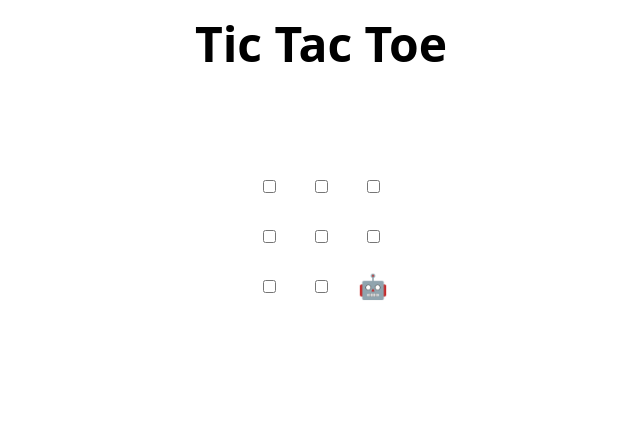
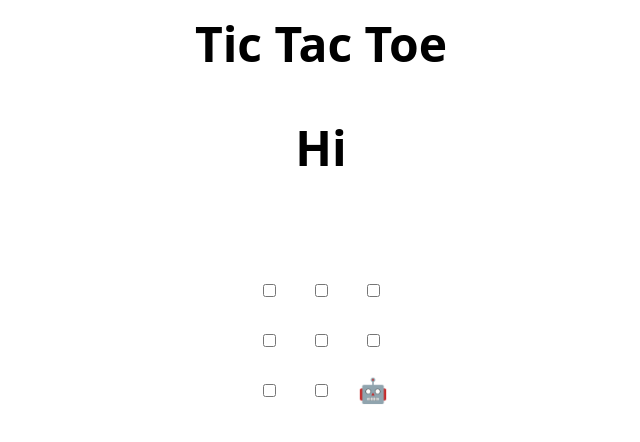
Before and after one commit to ranaashutosh31/skills-review-pull-requests, a plain HTML site: page index.html in a window 1280 px wide. Shown: the whole page, without its empty margins (319-959 px from the left). Drawn offline with Linux system fonts and the light colour scheme.

Commit message:
Update index.html
Hi

```diff
--- a/index.html
+++ b/index.html
@@ -45,6 +45,7 @@
     <td><input type="checkbox" /></td>
     <td><input type="checkbox" /></td>
   </tr>
+<h1> Hi </h1?
 </table>
 
 <h2 hidden>Game over, refresh to play again 🧑‍💻 🤖!</h2>
```
